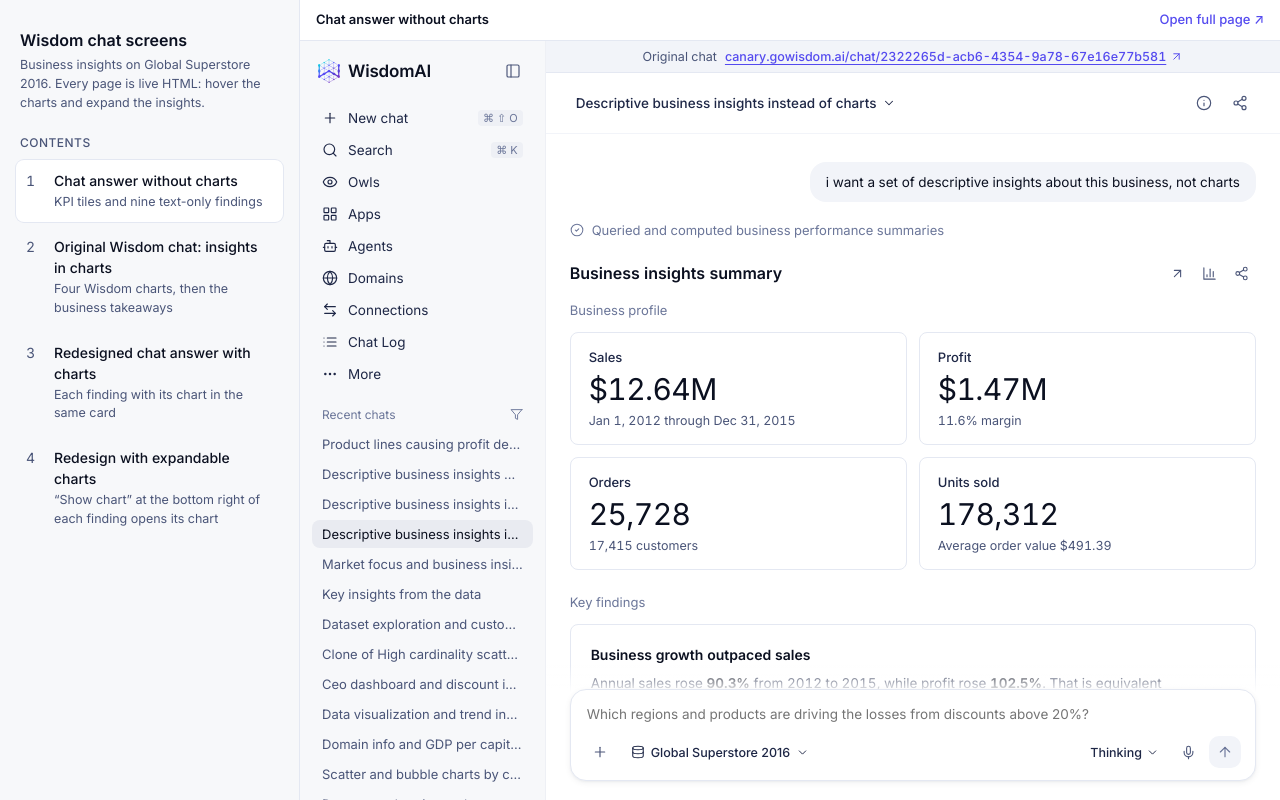
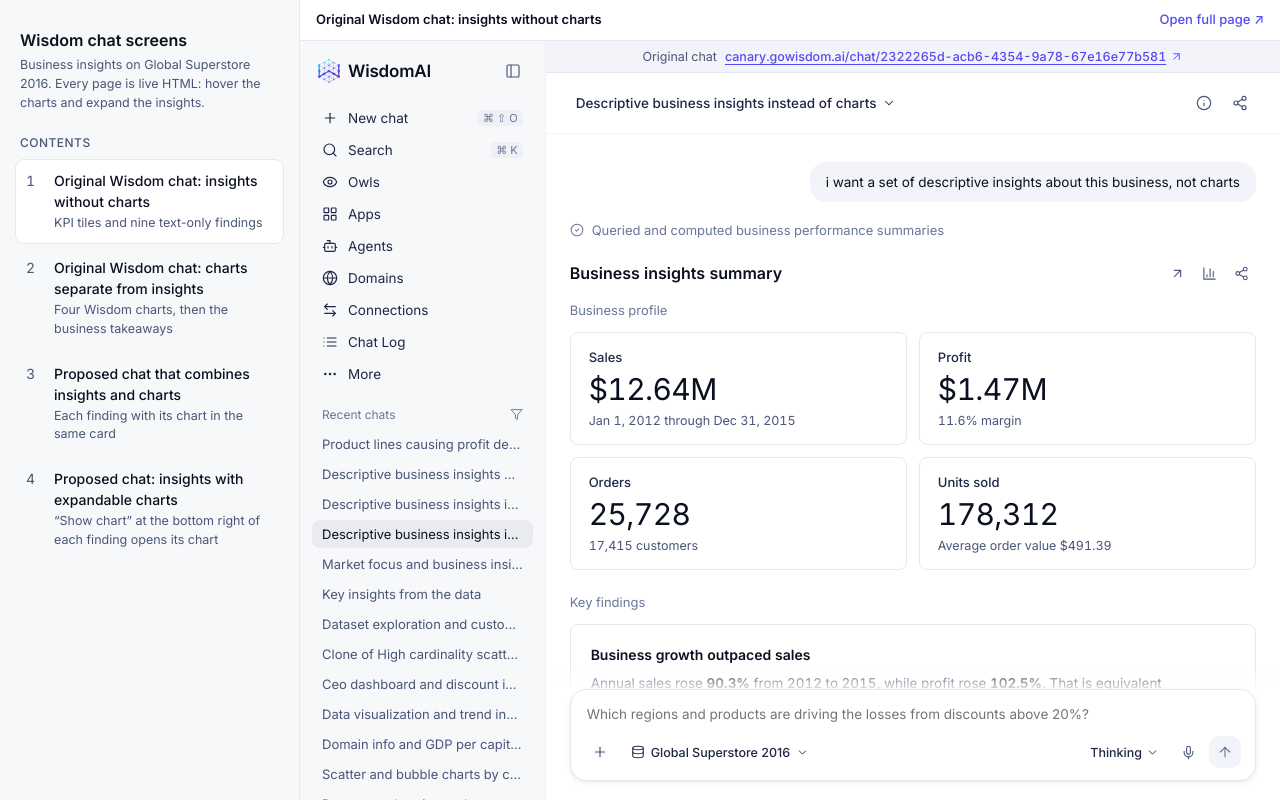
Before and after one commit to lisa-wisdom/wisdom-chat-screens, a plain HTML site: page index.html in a window 1280 px wide. Drawn offline with nearby package versions, Linux system fonts and the light colour scheme.

Commit message:
Rename the four pages

```diff
--- a/1-no-charts.html
+++ b/1-no-charts.html
@@ -3,7 +3,7 @@
 <head>
 <meta charset="utf-8">
 <meta name="viewport" content="width=device-width, initial-scale=1">
-<title>WisdomAI chat: business insights without charts</title>
+<title>Original Wisdom chat: insights without charts</title>
 <link rel="preconnect" href="https://fonts.googleapis.com">
 <link href="https://fonts.googleapis.com/css2?family=Inter:wght@400;500;600&amp;display=swap" rel="stylesheet">
 <style>
--- a/index.html
+++ b/index.html
@@ -44,14 +44,14 @@
     <p>Business insights on Global Superstore 2016. Every page is live HTML: hover the charts and expand the insights.</p>
     <h2>Contents</h2>
     <ol>
-      <li><a class="item" href="#1-no-charts" data-src="1-no-charts.html"><span class="n">1</span><span class="t">Chat answer without charts</span><span class="d">KPI tiles and nine text-only findings</span></a></li>
-      <li><a class="item" href="#2-original" data-src="2-original.html"><span class="n">2</span><span class="t">Original Wisdom chat: insights in charts</span><span class="d">Four Wisdom charts, then the business takeaways</span></a></li>
-      <li><a class="item" href="#3-redesign" data-src="3-redesign.html"><span class="n">3</span><span class="t">Redesigned chat answer with charts</span><span class="d">Each finding with its chart in the same card</span></a></li>
-      <li><a class="item" href="#4-expandable" data-src="4-expandable.html"><span class="n">4</span><span class="t">Redesign with expandable charts</span><span class="d">“Show chart” at the bottom right of each finding opens its chart</span></a></li>
+      <li><a class="item" href="#1-no-charts" data-src="1-no-charts.html"><span class="n">1</span><span class="t">Original Wisdom chat: insights without charts</span><span class="d">KPI tiles and nine text-only findings</span></a></li>
+      <li><a class="item" href="#2-original" data-src="2-original.html"><span class="n">2</span><span class="t">Original Wisdom chat: charts separate from insights</span><span class="d">Four Wisdom charts, then the business takeaways</span></a></li>
+      <li><a class="item" href="#3-redesign" data-src="3-redesign.html"><span class="n">3</span><span class="t">Proposed chat that combines insights and charts</span><span class="d">Each finding with its chart in the same card</span></a></li>
+      <li><a class="item" href="#4-expandable" data-src="4-expandable.html"><span class="n">4</span><span class="t">Proposed chat: insights with expandable charts</span><span class="d">“Show chart” at the bottom right of each finding opens its chart</span></a></li>
     </ol>
   </nav>
   <main>
-    <div class="bar"><strong id="cur">Chat answer without charts</strong><a id="open" href="1-no-charts.html" target="_blank" rel="noopener">Open full page ↗</a></div>
+    <div class="bar"><strong id="cur">Original Wisdom chat: insights without charts</strong><a id="open" href="1-no-charts.html" target="_blank" rel="noopener">Open full page ↗</a></div>
     <iframe id="view" src="1-no-charts.html" title="Selected screen"></iframe>
   </main>
 </div>
```
Also changed, not shown: 2-original.html (+1 -1 lines), 3-redesign.html (+1 -1 lines), 4-expandable.html (+1 -1 lines).
